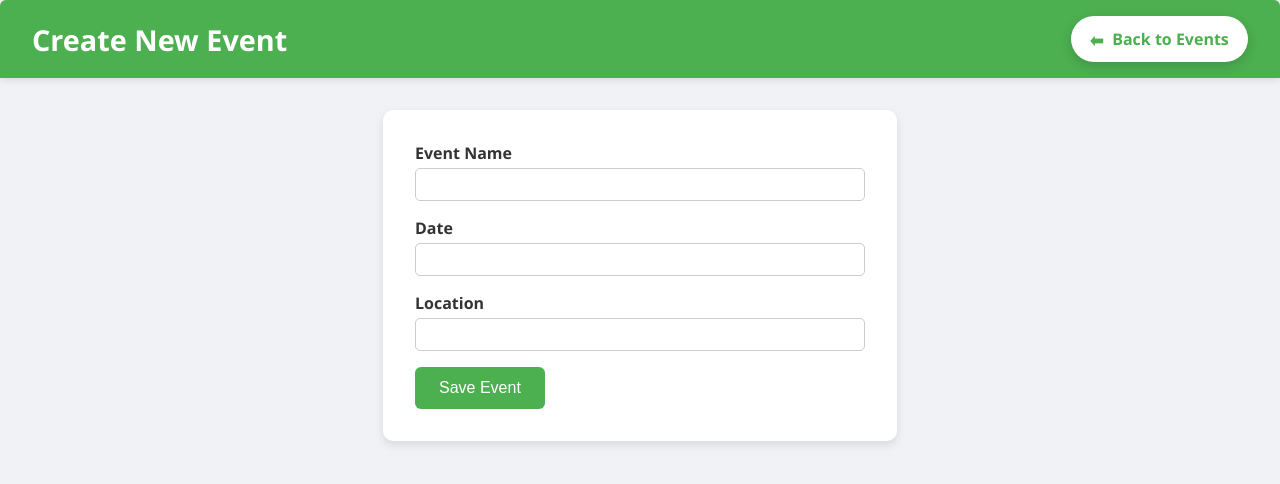
After one commit to daas-me/django-event-planner, a Django app: page /create/ in a window 1280 px wide. The commit adds this page. Shown: the top 484 px of the page. Run offline with Django 5.2, Linux system fonts and the light colour scheme; some libraries are stand-ins or nearby versions.

Commit message:
Add event CRUD functionality, templates, migrations, and styling

```diff
--- /dev/null
+++ b/django_event_planner/events/forms.py
@@ -0,0 +1,7 @@
+from django import forms
+from .models import Event
+
+class EventForm(forms.ModelForm):
+    class Meta:
+        model = Event
+        fields = ['name', 'date', 'location']
--- a/django_event_planner/events/models.py
+++ b/django_event_planner/events/models.py
@@ -1,11 +1,9 @@
 from django.db import models
 
 class Event(models.Model):
-    title = models.CharField(max_length=100)
-    description = models.TextField()
+    name = models.CharField(max_length=100)
     date = models.DateField()
-    time = models.TimeField()
-    location = models.CharField(max_length=100)
+    location = models.CharField(max_length=200)
 
     def __str__(self):
-        return self.title
+        return self.name
--- a/django_event_planner/events/urls.py
+++ b/django_event_planner/events/urls.py
@@ -1,6 +1,8 @@
 from django.urls import path
-from . import views
+from events import views
 
 urlpatterns = [
-    path("", views.event_list, name="event_list"),
+    path('', views.event_list, name='event_list'),
+    path('create/', views.event_create, name='event_create'),
+    path('delete/<int:pk>/', views.event_delete, name='event_delete'),
 ]
--- a/django_event_planner/events/views.py
+++ b/django_event_planner/events/views.py
@@ -1,6 +1,22 @@
-from django.shortcuts import render
+from django.shortcuts import render, redirect, get_object_or_404
 from .models import Event
+from .forms import EventForm
 
 def event_list(request):
     events = Event.objects.all()
     return render(request, "events/event_list.html", {"events": events})
+
+def event_create(request):
+    if request.method == "POST":
+        form = EventForm(request.POST)
+        if form.is_valid():
+            form.save()
+            return redirect("event_list")
+    else:
+        form = EventForm()
+    return render(request, "events/event_form.html", {"form": form})
+
+def event_delete(request, pk):
+    event = get_object_or_404(Event, pk=pk)
+    event.delete()
+    return redirect('event_list')
--- /dev/null
+++ b/django_event_planner/templates/events/event_form.html
@@ -0,0 +1,45 @@
+{% load static %}
+{% load widget_tweaks %}
+<!DOCTYPE html>
+<html lang="en">
+<head>
+    <meta charset="UTF-8">
+    <title>Add Event</title>
+    <link rel="stylesheet" href="{% static 'css/style.css' %}">
+</head>
+<body>
+    <!-- Header with flex layout -->
+    <header class="header-flex">
+        <h1>Create New Event</h1>
+        <a href="{% url 'event_list' %}" class="btn-add back-btn">
+            <span class="plus">⬅</span> Back to Events
+        </a>
+    </header>
+
+    <main>
+        <form method="post" class="event-form">
+            {% csrf_token %}
+
+            <!-- Event Name -->
+            <div class="form-group">
+                <label for="id_name">Event Name</label>
+                {{ form.name|add_class:"form-control" }}
+            </div>
+
+            <!-- Event Date -->
+            <div class="form-group">
+                <label for="id_date">Date</label>
+                {{ form.date|add_class:"form-control" }}
+            </div>
+
+            <!-- Event Location -->
+            <div class="form-group">
+                <label for="id_location">Location</label>
+                {{ form.location|add_class:"form-control" }}
+            </div>
+
+            <button type="submit">Save Event</button>
+        </form>
+    </main>
+</body>
+</html>
--- a/static/css/style.css
+++ b/static/css/style.css
@@ -1,7 +1,175 @@
 body {
-    font-family: Arial, sans-serif;
-    background: #f9f9f9;
+    font-family: 'Segoe UI', Tahoma, Geneva, Verdana, sans-serif;
+    margin: 0;
+    padding: 0;
+    background: #f0f2f5;
+    color: #333;
 }
-h1 {
-    color: #2c3e50;
+
+/* Header with flex layout */
+header.header-flex {
+    display: flex;
+    justify-content: space-between;
+    align-items: center;
+    background: #4CAF50;
+    color: white;
+    padding: 1rem 2rem;
+    border-radius: 6px 6px 0 0;
+    box-shadow: 0 2px 8px rgba(0,0,0,0.1);
 }
+
+header.header-flex h1 {
+    margin: 0;
+    font-size: 1.8rem;
+}
+
+/* Add Event button */
+header.header-flex .btn-add {
+    display: inline-flex;
+    align-items: center;
+    background: white;
+    color: #4CAF50;
+    font-weight: bold;
+    padding: 0.6rem 1.2rem;
+    border-radius: 50px;
+    text-decoration: none;
+    font-size: 1rem;
+    box-shadow: 0 4px 12px rgba(0,0,0,0.15);
+    transition: all 0.2s ease;
+}
+
+header.header-flex .btn-add .plus {
+    font-size: 1.2rem;
+    margin-right: 0.5rem;
+}
+
+header.header-flex .btn-add:hover {
+    background: #f0f0f0;
+    transform: translateY(-2px);
+    box-shadow: 0 6px 14px rgba(0,0,0,0.2);
+}
+
+/* Back button on form page (styled same as Add button) */
+header.header-flex .back-btn {
+    display: inline-flex;
+    align-items: center;
+    background: white;
+    color: #4CAF50;
+    font-weight: bold;
+    padding: 0.6rem 1.2rem;
+    border-radius: 50px;
+    text-decoration: none;
+    font-size: 1rem;
+    box-shadow: 0 4px 12px rgba(0,0,0,0.15);
+    transition: all 0.2s ease;
+}
+
+header.header-flex .back-btn .plus {
+    font-size: 1.2rem;
+    margin-right: 0.5rem;
+}
+
+header.header-flex .back-btn:hover {
+    background: #f0f0f0;
+    transform: translateY(-2px);
+    box-shadow: 0 6px 14px rgba(0,0,0,0.2);
+}
+
+/* Default header (other pages without flex) */
+header {
+    background: #4CAF50;
+    color: white;
+    padding: 1rem;
+    text-align: center;
+}
+
+header h1 {
+    margin: 0;
+}
+
+main {
+    padding: 2rem;
+}
+
+/* Form Styles */
+.event-form {
+    background: white;
+    padding: 2rem;
+    border-radius: 10px;
+    box-shadow: 0 4px 10px rgba(0,0,0,0.1);
+    max-width: 450px;
+    margin: auto;
+}
+
+.form-group {
+    margin-bottom: 1rem;
+}
+
+label {
+    display: block;
+    margin-bottom: 0.25rem;
+    font-weight: bold;
+}
+
+input.form-control, select.form-control, textarea.form-control {
+    width: 100%;
+    padding: 0.5rem;
+    border-radius: 5px;
+    border: 1px solid #ccc;
+    box-sizing: border-box;
+}
+
+button {
+    background: #4CAF50;
+    color: white;
+    border: none;
+    padding: 0.75rem 1.5rem;
+    border-radius: 6px;
+    cursor: pointer;
+    font-size: 1rem;
+}
+
+button:hover {
+    background: #45a049;
+}
+
+/* Event List Styles */
+.event-grid {
+    display: grid;
+    grid-template-columns: repeat(auto-fit, minmax(250px, 1fr));
+    gap: 1rem;
+    margin-top: 1rem;
+}
+
+.event-card {
+    background: white;
+    padding: 1rem;
+    border-radius: 10px;
+    box-shadow: 0 4px 10px rgba(0,0,0,0.1);
+    transition: transform 0.2s ease, box-shadow 0.2s ease;
+}
+
+.event-card:hover {
+    transform: translateY(-4px);
+    box-shadow: 0 6px 14px rgba(0,0,0,0.15);
+}
+
+.event-card h2 {
+    color: #4CAF50;
+    margin-top: 0;
+}
+
+.event-card .btn-delete {
+    background: #f44336;
+    color: white;
+    border: none;
+    padding: 0.5rem 1rem;
+    border-radius: 50px;
+    font-weight: bold;
+    cursor: pointer;
+    transition: all 0.2s ease;
+}
+
+.event-card .btn-delete:hover {
+    background: #da190b;
+}
```
Also changed, not shown: django_event_planner/django_event_planner/settings.py (+5 -2 lines), django_event_planner/templates/events/event_list.html (+32 -14 lines), django_event_planner/django_event_planner/urls.py (line endings or trailing spaces), django_event_planner/events/migrations/0001_initial.py (added), django_event_planner/events/migrations/0002_remove_event_location_remove_event_time_and_more.py (added), django_event_planner/events/migrations/0003_rename_title_event_location_remove_event_description_and_more.py (added), django_event_planner/manage.py (line endings or trailing spaces).
